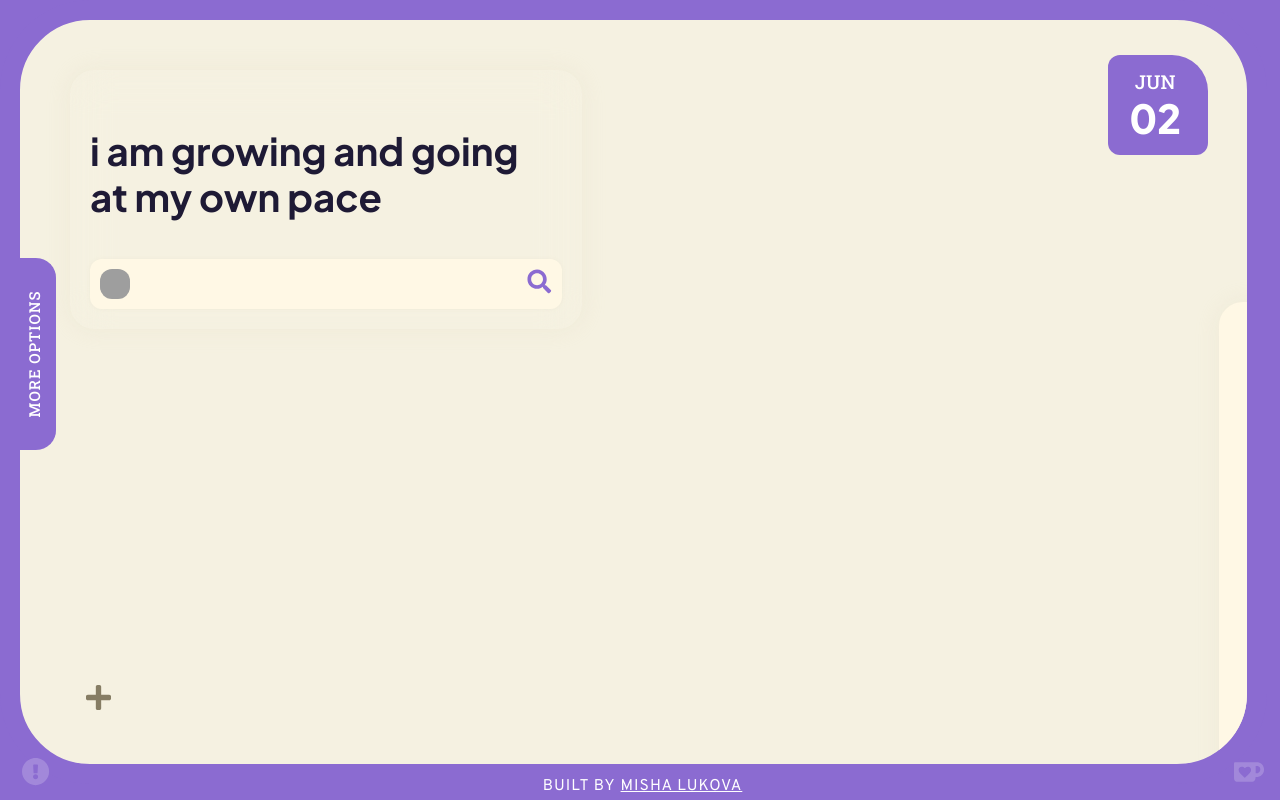
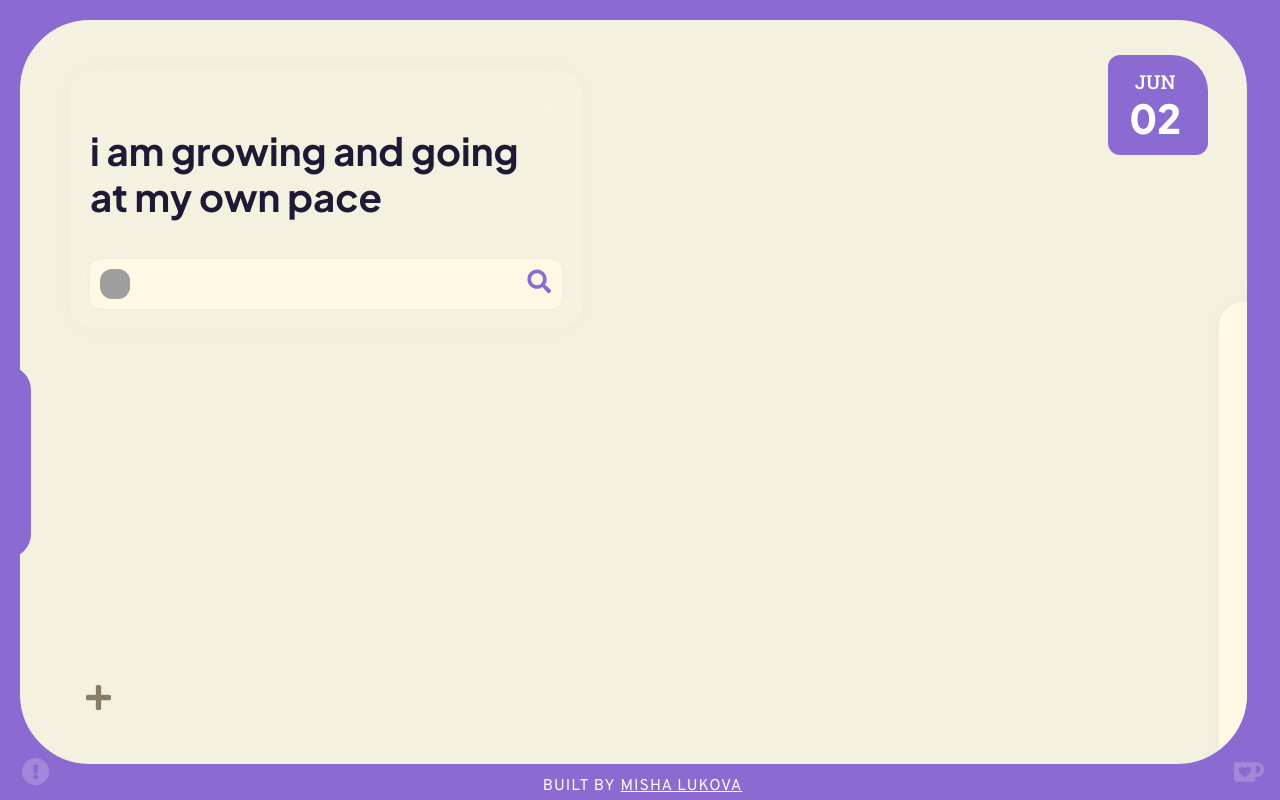
Before and after one commit to mishakov7/browserhome, a Next.js app: page / in a window 1280 px wide. Shown: the top 800 px of the page. Built offline with nearby package versions, Linux system fonts and the light colour scheme; grey boxes are pictures that could not be loaded.

Commit message:
Adjusted more options button

```diff
--- a/src/app/css/browserhome.css
+++ b/src/app/css/browserhome.css
@@ -64,6 +64,7 @@ input[type=text] {
   .search-container {
     width: 90%;
   }
+
   .search-query {
     font-size: 2em;
   }
@@ -92,15 +93,15 @@ input[type=text] {
 }
 .more-options-container {
   position: relative;
-  top: 0vh;
-  left: -135px;
+  top: 35%;
+  left: -160px;
   width: 24vh;
   height: 50px;
   background: hsl(var(--accent1));
-  border-radius: 0 0 20px 20px;
-  padding: 20px;
+  border-radius: 0 0 24px 24px;
+  display: flex;
+  justify-content: center;
   transform: rotate(-90deg);
-  text-align: center;
   z-index: 30;
   cursor: pointer;
 }
@@ -125,26 +126,7 @@ input[type=text] {
   top: 30px;
 }
 
-.more-options-container::after {
-  content: "";
-  position: relative;
-  display: block;
-  width: 150px;
-  height: 20px;
-  background: transparent;
-  bottom: -10px;
-  left: -5px;
-  z-index: -1;
-}
-
 .more-options-container span {
-  position: relative;
-  display: block;
-  width: 100%;
-  top: -5px;
-}
-
-.more-options-container span::before {
   content: "More Options";
   color: rgb(var(--accent1-txt));
   font-family: var(--robo);
@@ -152,6 +134,10 @@ input[type=text] {
   text-align: center;
   text-transform: uppercase;
   letter-spacing: 1px;
+  display: flex;
+  width: max-content;
+  position: relative;
+  top: 15px;
 }
 
 #drawer + #main-container .more-options-container {
@@ -545,7 +531,7 @@ input[type=text] {
   flex-direction: row;
   justify-content: center;
   position: absolute;
-  bottom: 100px;
+  bottom: 50px;
   transition: bottom 0.4s;
   left: 0;
   width: 100%;
@@ -583,7 +569,6 @@ input[type=text] {
   font-size: 12px;
   color: var(--secondary-txt);
   background: transparent;
-  backdrop-filter: blur(10px);
   transform: rotate(90deg);
   top: 104px;
   width: 150px;
@@ -708,6 +693,7 @@ input[type=text] {
     width: max-content;
     margin-right: 25px;
   }
+
   .date {
     position: relative;
   }
@@ -950,33 +936,41 @@ input[type=text] {
     width: 100%;
     max-height: none;
   }
+
   .bookmarks-list {
     overflow-x: visible;
     flex-wrap: wrap;
     width: 100%;
     padding: 40px 0;
   }
+
   .arrows-container {
     display: none !important;
   }
+
   .bookmarks-list:not(.bookmarks-list-creator):hover {
     padding: 40px 0;
   }
+
   .bookmark {
     min-width: 50px;
     min-height: 50px;
     border-radius: 12px;
   }
+
   .bookmark img {
     width: 30px;
   }
+
   .bookmark:hover .remove-button,
-  .bookmark:hover .edit-button {
+.bookmark:hover .edit-button {
     display: none;
   }
+
   .bookmark:hover::before {
     display: none;
   }
+
   .bookmarks-container .create-button svg {
     width: 18px;
   }
@@ -1743,21 +1737,27 @@ button.list-container:hover::before {
   .todolists-container {
     width: 60vw;
   }
+
   button.list-container {
     left: 500px;
   }
+
   div.list-container:nth-of-type(1) {
     left: 300px;
   }
+
   div.list-container:nth-of-type(2) {
     left: 275px;
   }
+
   div.list-container:nth-of-type(3) {
     left: 250px;
   }
+
   div.list-container:nth-of-type(4) {
     left: 225px;
   }
+
   div.list-container:nth-of-type(5) {
     left: 200px;
   }
--- a/src/app/css/sass/stickies.scss
+++ b/src/app/css/sass/stickies.scss
@@ -19,15 +19,15 @@
 
 .more-options-container {
   position: relative;
-  top: 0vh;
-  left: -135px;
+  top: 35%;
+  left: -160px;
   width: 24vh;
   height: 50px;
   background: hsl(var(--accent1));
-  border-radius: 0 0 20px 20px;
-  padding: 20px;
+  border-radius: 0 0 24px 24px;
+  display: flex;
+  justify-content: center;
   transform: rotate(-90deg);
-  text-align: center;
   z-index: 30;
   cursor: pointer;
 }
@@ -52,26 +52,19 @@
   top: 30px;
 }
 
-.more-options-container::after {
-  content: "";
-  position: relative;
-  display: block;
-  width: 150px;
-  height: 20px;
-  background: transparent;
-  bottom: -10px;
-  left: -5px;
-  z-index: -1;
-}
+// .more-options-container::after {
+//   content: "";
+//   position: relative;
+//   display: block;
+//   width: 150px;
+//   height: 20px;
+//   background: transparent;
+//   bottom: -10px;
+//   left: -5px;
+//   z-index: -1;
+// }
 
 .more-options-container span {
-  position: relative;
-  display: block;
-  width: 100%;
-  top: -5px;
-}
-
-.more-options-container span::before {
   content: "More Options";
   color: rgb(var(--accent1-txt));
   font-family: var(--robo);
@@ -79,6 +72,10 @@
   text-align: center;
   text-transform: uppercase;
   letter-spacing: 1px;
+  display: flex;
+  width: max-content;
+  position: relative;
+  top: 15px;
 }
 
 #drawer + #main-container .more-options-container {
@@ -489,7 +486,7 @@
   flex-direction: row;
   justify-content: center;
   position: absolute;
-  bottom: 100px;
+  bottom: 50px;
   transition: bottom 0.4s;
   left: 0;
   width: 100%;
@@ -528,7 +525,7 @@
   font-size: 12px;
   color: var(--secondary-txt);
   background: transparent;
-  backdrop-filter: blur(10px);
+  // backdrop-filter: blur(10px);
   transform: rotate(90deg);
   top: 104px;
   width: 150px;
--- a/src/components/drawers/theme.tsx
+++ b/src/components/drawers/theme.tsx
@@ -168,8 +168,7 @@ const Drawer = (props : any) => {
         setTimeout(() => {
             props.setDrawer(null)
             props.contentRef.style = [];
-            console.log("timeout done");
-        }, 3000);
+        }, 2000);
     }
 
     useEffect(() => {
--- a/src/components/stickies/index.tsx
+++ b/src/components/stickies/index.tsx
@@ -201,8 +201,8 @@ export default function Stickies(props: any) {
 
   return (
     <>
-    <div onClick={() => { if (props.opened == null) { props.openTheme('theme') } else { props.openTheme(null); }  }} ref={props.summonRef} className='more-options-container'>
-        <span></span>
+    <div className='more-options-container'>
+        <span onClick={() => { if (props.opened == null) { props.openTheme('theme') } else { props.openTheme(null); }  }} ref={props.summonRef}>More Options</span>
         <div className='buttons-container'>
               {/* Reset Position */}
               <button onClick={resetStickies} className='reset-button'>
```
Also changed, not shown: 1 other file (tests, documents, lock files or other folders).
